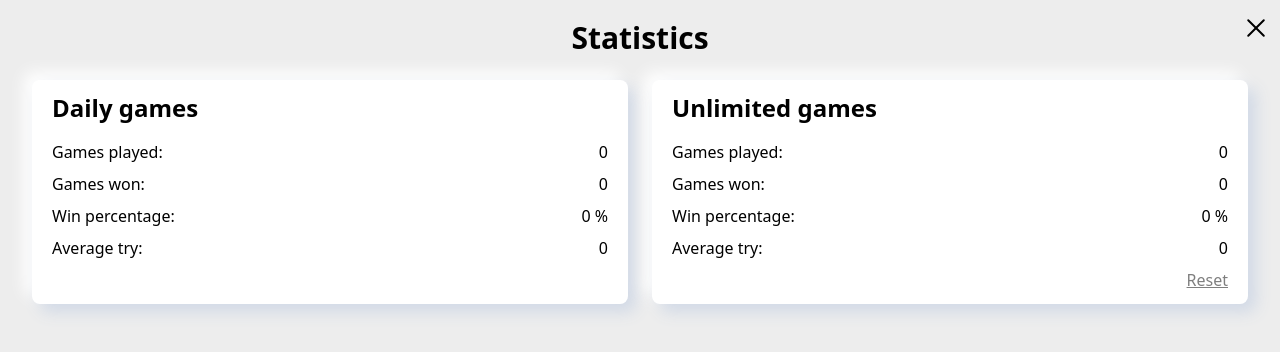
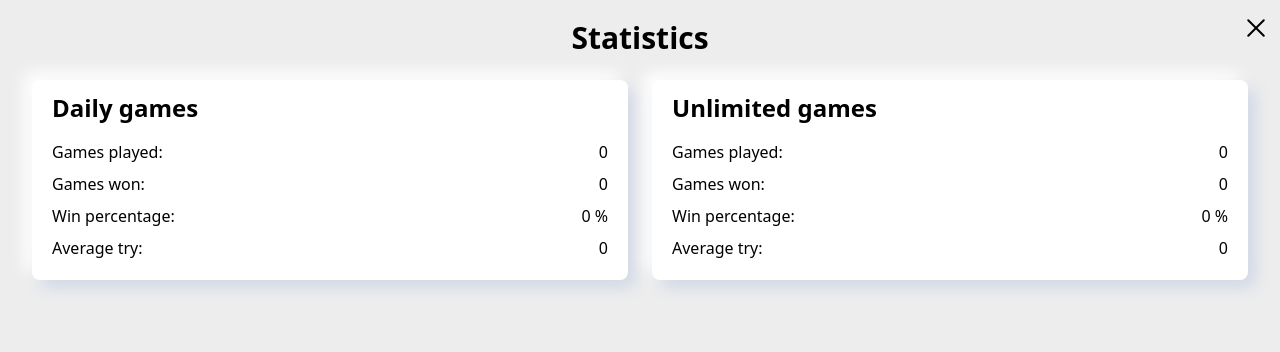
Before and after one commit to 19Nikola96/hexacodle, a Next.js app: page / in a window 1280 px wide. Both pictures are taken after a click on the button 1256 px from the left and 28 px from the top of the page. Shown: the top 352 px of the page. Built offline with nearby package versions, Linux system fonts and the light colour scheme.

Commit message:
remove reset unlimited games

```diff
--- a/app/_use_cases/Statistics/ui_components/StatsPanel.tsx
+++ b/app/_use_cases/Statistics/ui_components/StatsPanel.tsx
@@ -39,7 +39,7 @@ const StatsPanel = ({
         <span>Average try:</span>
         <span>{averageTry}</span>
       </div>
-      {title === "Unlimited games" && (
+      {title === "Caca" && (
         <div
           className="flex justify-end underline opacity-50 cursor-pointer"
           onClick={clearUnlimitedGames}
```
